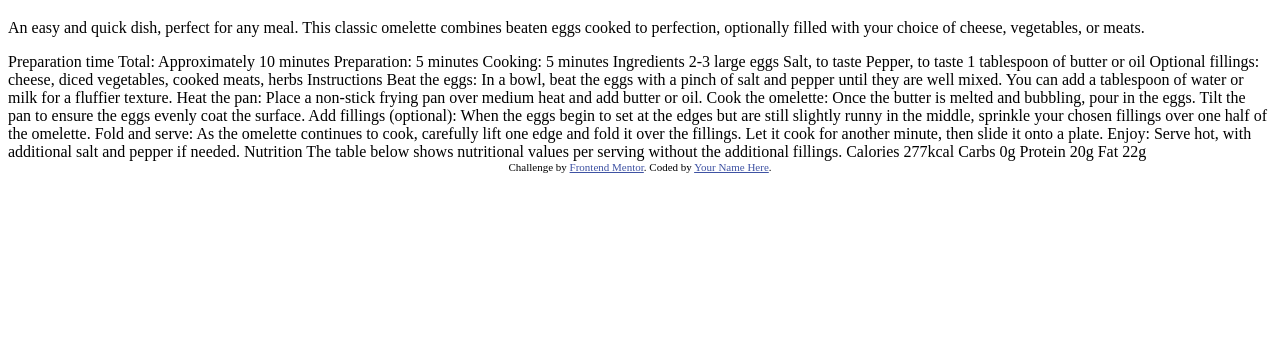
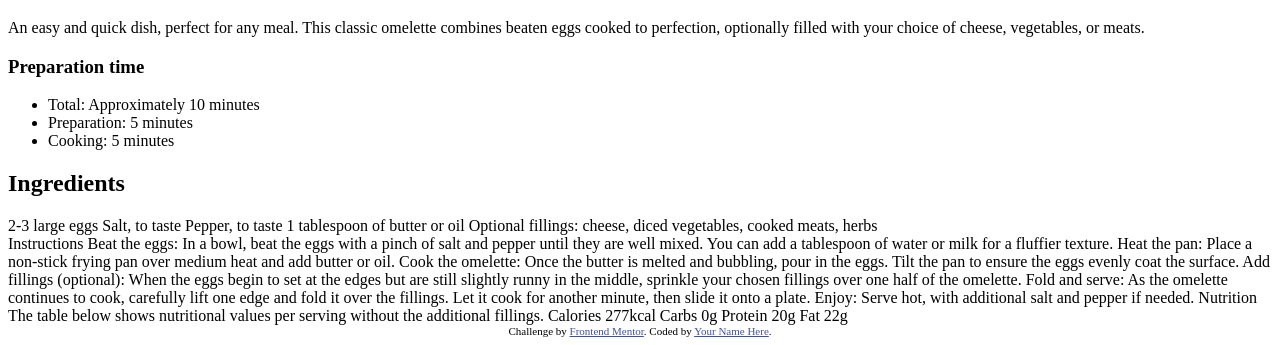
Before and after one commit to am-ikharo/recipe-page, a plain HTML site: page index.html in a window 1280 px wide. Shown: the part 673-1018 px from the top of the page. Before the commit the page ends 854 px from the top, so only its background shows below. Drawn offline with Linux system fonts and the light colour scheme.

Commit message:
created the prep time section and added unordered list

```diff
--- a/index.html
+++ b/index.html
@@ -37,26 +37,35 @@
         choice of cheese, vegetables, or meats.
       </p>
       <section class="prep-time">
+        <h3>Preparation time</h3>
+        <ul>
+          <li>Total: Approximately 10 minutes</li>
+          <li>Preparation: 5 minutes</li>
+          <li>Cooking: 5 minutes</li>
+        </ul>
+      </section>
+      <section class="ingredients">
+        <h2>Ingredients</h2>
 
+        2-3 large eggs Salt, to taste Pepper, to taste 1 tablespoon of
+    butter or oil Optional fillings: cheese, diced vegetables, cooked meats,
+    herbs
       </section>
     </div>
 
-    Preparation time Total: Approximately 10 minutes Preparation: 5 minutes
-    Cooking: 5 minutes Ingredients 2-3 large eggs Salt, to taste Pepper, to
-    taste 1 tablespoon of butter or oil Optional fillings: cheese, diced
-    vegetables, cooked meats, herbs Instructions Beat the eggs: In a bowl, beat
-    the eggs with a pinch of salt and pepper until they are well mixed. You can
-    add a tablespoon of water or milk for a fluffier texture. Heat the pan:
-    Place a non-stick frying pan over medium heat and add butter or oil. Cook
-    the omelette: Once the butter is melted and bubbling, pour in the eggs. Tilt
-    the pan to ensure the eggs evenly coat the surface. Add fillings (optional):
-    When the eggs begin to set at the edges but are still slightly runny in the
-    middle, sprinkle your chosen fillings over one half of the omelette. Fold
-    and serve: As the omelette continues to cook, carefully lift one edge and
-    fold it over the fillings. Let it cook for another minute, then slide it
-    onto a plate. Enjoy: Serve hot, with additional salt and pepper if needed.
-    Nutrition The table below shows nutritional values per serving without the
-    additional fillings. Calories 277kcal Carbs 0g Protein 20g Fat 22g
+      Instructions Beat the eggs: In a bowl, beat the eggs with a pinch of
+    salt and pepper until they are well mixed. You can add a tablespoon of water
+    or milk for a fluffier texture. Heat the pan: Place a non-stick frying pan
+    over medium heat and add butter or oil. Cook the omelette: Once the butter
+    is melted and bubbling, pour in the eggs. Tilt the pan to ensure the eggs
+    evenly coat the surface. Add fillings (optional): When the eggs begin to set
+    at the edges but are still slightly runny in the middle, sprinkle your
+    chosen fillings over one half of the omelette. Fold and serve: As the
+    omelette continues to cook, carefully lift one edge and fold it over the
+    fillings. Let it cook for another minute, then slide it onto a plate. Enjoy:
+    Serve hot, with additional salt and pepper if needed. Nutrition The table
+    below shows nutritional values per serving without the additional fillings.
+    Calories 277kcal Carbs 0g Protein 20g Fat 22g
 
     <div class="attribution">
       Challenge by
```
